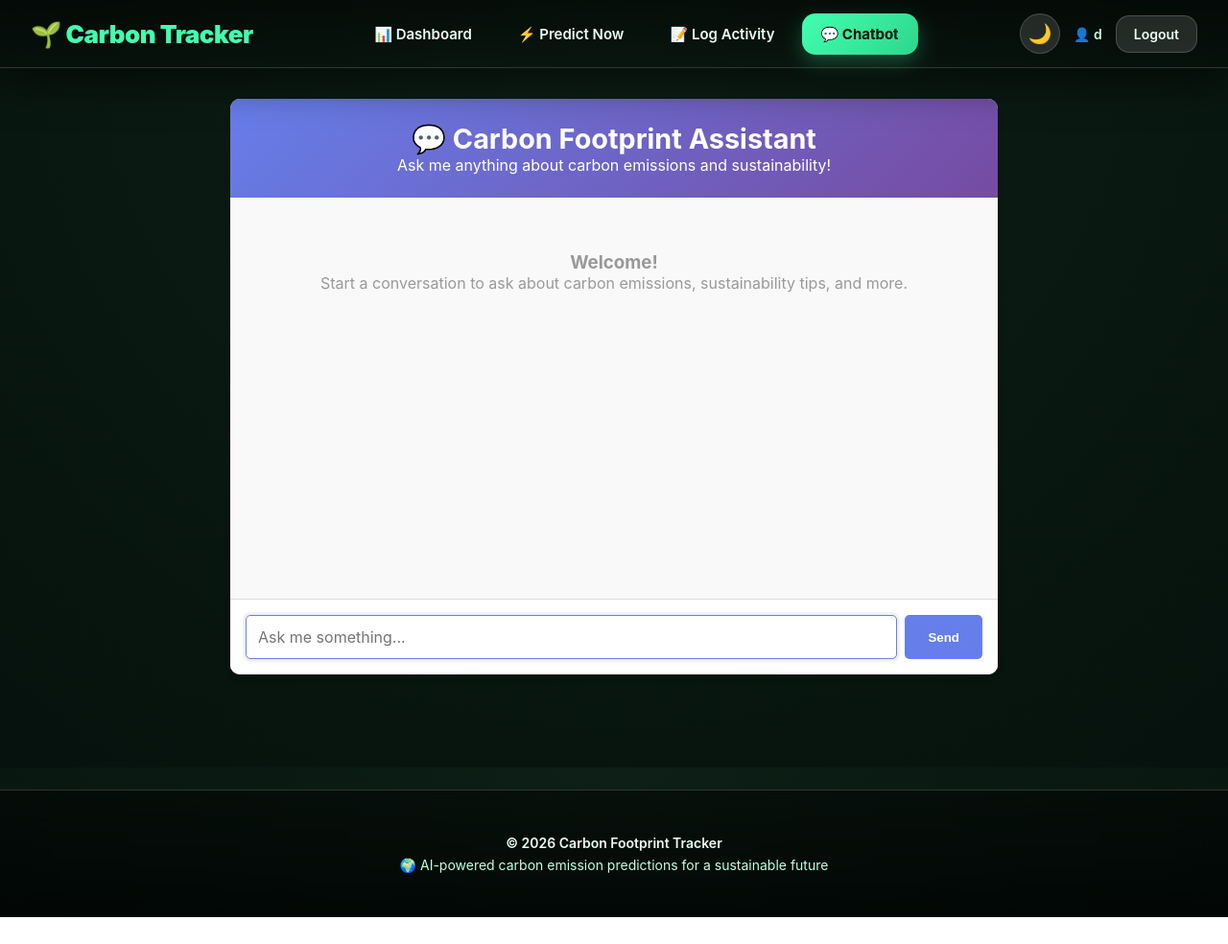
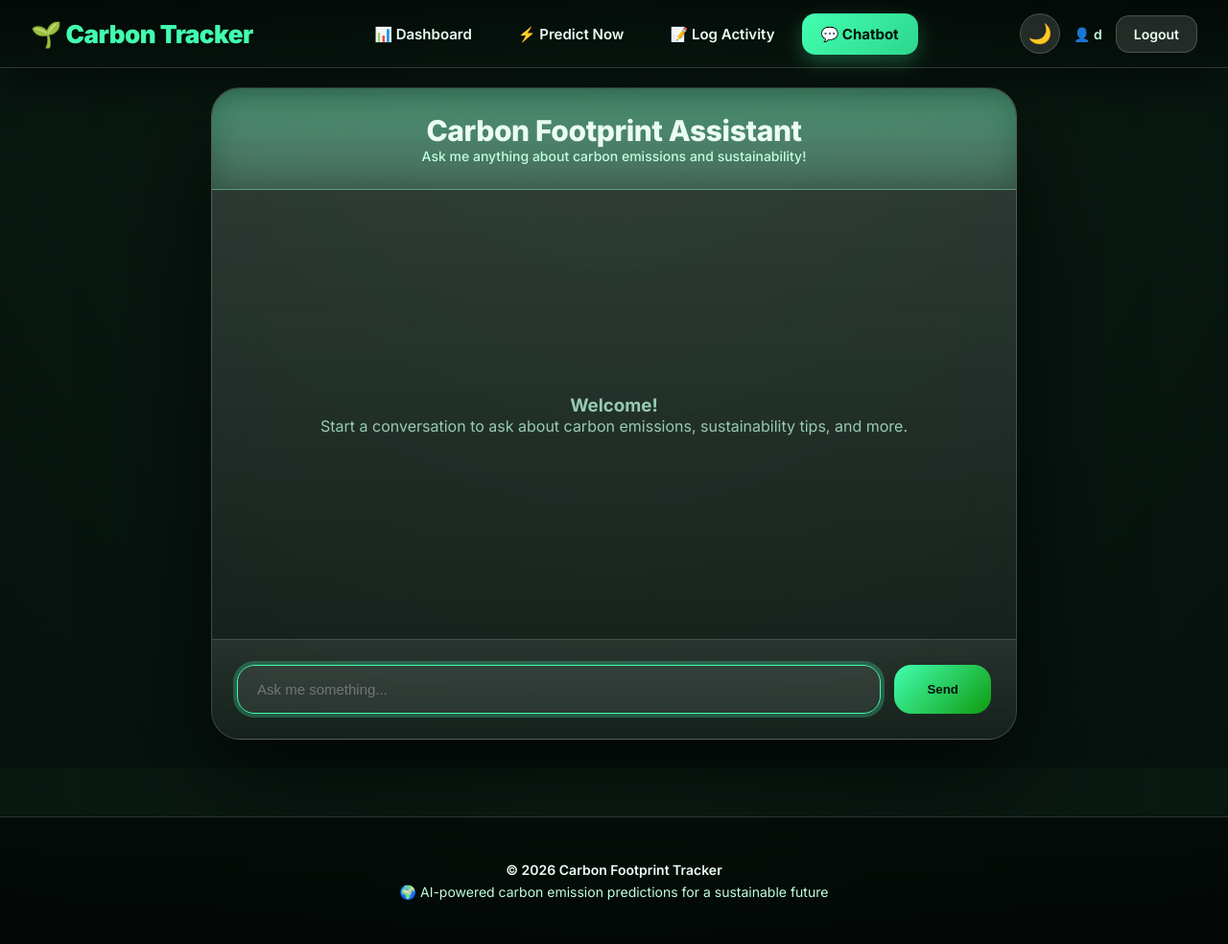
Before and after one commit to lucifer230407/carbon-footprint, a Django app: page /chatbot/ in a window 1280 px wide. Shown: the whole page at 96% size. Before the commit the page ends 956 px from the top, so only its background shows below. Run offline with Django 4.2, Linux system fonts and the light colour scheme; a user stored in the database is signed in; parts of the project's set-up code (start-up, migrations or seed data) failed here and were passed over.

Commit message:
Update UI theme and chatbot styling

```diff
--- a/chatbot/templates/chatbot/index.html
+++ b/chatbot/templates/chatbot/index.html
@@ -4,179 +4,205 @@
 
 {% block extra_head %}
 <style>
-    .chatbot-container {
-        max-width: 800px;
-        margin: 2rem auto;
-        background: white;
-        border-radius: 10px;
-        box-shadow: 0 4px 6px rgba(0, 0, 0, 0.1);
-        display: flex;
-        flex-direction: column;
-        height: 600px;
-    }
+ @import url('https://fonts.googleapis.com/css2?family=Inter:wght@400;500;600;700;800;900&display=swap');
 
-    .chatbot-header {
-        background: linear-gradient(135deg, #667eea 0%, #764ba2 100%);
-        color: white;
-        padding: 1.5rem;
-        border-radius: 10px 10px 0 0;
-        text-align: center;
-    }
+body{
+  font-family: 'Inter', system-ui, -apple-system, sans-serif;
+}
 
-    .chatbot-header h1 {
-        margin: 0;
-        font-size: 1.8rem;
-    }
+body{
+  background:radial-gradient(circle at top,var(--panel),var(--bg));
+  color:var(--text);
+}
 
-    .chatbot-messages {
-        flex: 1;
-        overflow-y: auto;
-        padding: 1.5rem;
-        background: #f9f9f9;
-    }
+/* CONTAINER */
+.chatbot-container{
+  max-width:840px;
+  margin:20px auto;
+  height:680px;
+  display:flex;
+  flex-direction:column;
+  background:linear-gradient(180deg,rgba(255,255,255,.16),rgba(255,255,255,.04));
+  backdrop-filter:blur(26px);
+  border-radius:30px;
+  border:1px solid var(--border);
+  box-shadow:0 40px 120px rgba(0,0,0,.75);
+  overflow:hidden;
+}
 
-    .message {
-        margin-bottom: 1rem;
-        display: flex;
-        animation: slideIn 0.3s ease-in-out;
-    }
+/* HEADER — SUBTLE GLASS */
+.chatbot-header{
+  background:
+    linear-gradient(
+      180deg,
+      rgba(66,255,176,.35),
+      rgba(66,255,176,.12)
+    );
+  backdrop-filter:blur(18px);
+  border-bottom:1px solid var(--border);
+  padding:26px;
+  text-align:center;
+}
 
-    @keyframes slideIn {
-        from {
-            opacity: 0;
-            transform: translateY(10px);
-        }
-        to {
-            opacity: 1;
-            transform: translateY(0);
-        }
-    }
+.chatbot-header h1{
+  font-size:30px;
+  font-weight:800;
+  letter-spacing:-0.4px;
+  color:var(--text);
+}
 
-    .message.user {
-        justify-content: flex-end;
-    }
 
-    .message.bot {
-        justify-content: flex-start;
-    }
+.chatbot-header p{
+  font-size:14px;
+  color:var(--muted);
+  font-weight:500;
+}
 
-    .message-content {
-        max-width: 70%;
-        padding: 0.75rem 1rem;
-        border-radius: 10px;
-        word-wrap: break-word;
-    }
+/* MESSAGE AREA */
+.chatbot-messages{
+  flex:1;
+  padding:30px;
+  overflow-y:auto;
+  display:flex;
+  flex-direction:column;
+  gap:18px;
+}
 
-    .message.user .message-content {
-        background: #667eea;
-        color: white;
-        border-radius: 10px 5px 10px 10px;
-    }
+/* ANIMATION */
+.message{
+  display:flex;
+  animation:floatUp .35s ease;
+}
 
-    .message.bot .message-content {
-        background: #e0e0e0;
-        color: #333;
-        border-radius: 5px 10px 10px 10px;
-    }
+@keyframes floatUp{
+  from{opacity:0;transform:translateY(16px)}
+  to{opacity:1;transform:translateY(0)}
+}
 
-    .message-time {
-        font-size: 0.75rem;
-        color: #999;
-        margin-top: 0.25rem;
-        padding: 0 0.5rem;
-    }
+/* BUBBLES */
+.message-content{
+  max-width:70%;
+  padding:18px 22px;
+  border-radius:20px;
+  font-size:15.5px;
+  line-height:1.65;
+  font-weight:500;
+  letter-spacing:.15px;
+  box-shadow:0 16px 40px rgba(0,0,0,.55);
+}
 
-    .chatbot-input-area {
-        border-top: 1px solid #ddd;
-        padding: 1rem;
-        background: white;
-        border-radius: 0 0 10px 10px;
-    }
 
-    .input-group {
-        display: flex;
-        gap: 0.5rem;
-    }
+/* USER */
+.message.user{
+  justify-content:flex-end;
+}
 
-    .input-group input {
-        flex: 1;
-        padding: 0.75rem;
-        border: 1px solid #ddd;
-        border-radius: 5px;
-        font-size: 1rem;
-        font-family: inherit;
-    }
+.message.user .message-content{
+  background:linear-gradient(135deg,var(--accent),#0f9b0f);
+  color:#04120b;
+  border-bottom-right-radius:8px;
+}
 
-    .input-group input:focus {
-        outline: none;
-        border-color: #667eea;
-        box-shadow: 0 0 0 3px rgba(102, 126, 234, 0.1);
-    }
+/* BOT */
+.message.bot{
+  justify-content:flex-start;
+}
 
-    .input-group button {
-        padding: 0.75rem 1.5rem;
-        background: #667eea;
-        color: white;
-        border: none;
-        border-radius: 5px;
-        cursor: pointer;
-        font-weight: 600;
-        transition: background 0.3s;
-    }
+.message.bot .message-content{
+  background:
+linear-gradient(180deg,rgba(255,255,255,.2),rgba(255,255,255,.06));
+  backdrop-filter:blur(16px);
+  color:var(--text);
+  border-bottom-left-radius:8px;
+}
 
-    .input-group button:hover {
-        background: #764ba2;
-    }
+/* INPUT AREA */
+.chatbot-input-area{
+  padding:26px;
+  border-top:1px solid var(--border);
+  background:linear-gradient(180deg,rgba(255,255,255,.08),rgba(255,255,255,.02));
 
-    .input-group button:disabled {
-        background: #ccc;
-        cursor: not-allowed;
-    }
+}
 
-    .loading {
-        display: inline-block;
-        padding: 0.75rem 1rem;
-        background: #e0e0e0;
-        border-radius: 10px;
-        color: #666;
-    }
+.input-group{
+  display:flex;
+  gap:14px;
+}
 
-    .loading::after {
-        content: "...";
-        animation: dots 1.5s steps(4, end) infinite;
-    }
+/* INPUT */
+.input-group input{
+  flex:1;
+  padding:16px 20px;
+  border-radius:18px;
+  border:1px solid var(--border);
+  background:rgba(255,255,255,.08);
+  color:var(--text);
+  font-size:15px;
+  transition:.25s ease;
+}
 
-    @keyframes dots {
-        0%, 20% {
-            content: ".";
-        }
-        40% {
-            content: "..";
-        }
-        60% {
-            content: "...";
-        }
-    }
+.input-group input:focus{
+  outline:none;
+  border-color:var(--accent);
+  box-shadow:0 0 0 4px rgba(66,255,176,.25);
+}
 
-    .error-message {
-        background: #fee;
-        color: #c33;
-        padding: 0.75rem 1rem;
-        border-radius: 10px;
-    }
+/* BUTTON */
+.input-group button{
+  padding:16px 34px;
+  border-radius:18px;
+  border:none;
+  background:linear-gradient(135deg,var(--accent),#0f9b0f);
+  color:#04120b;
+  font-weight:900;
+  cursor:pointer;
 
-    .welcome-message {
-        text-align: center;
-        padding: 2rem 1rem;
-        color: #999;
-    }
+  transition:.3s ease;
+}
+
+.input-group button:hover{
+  transform:translateY(-3px) scale(1.05);
+}
+
+.input-group button:disabled{
+  opacity:.5;
+  cursor:not-allowed;
+}
+
+/* LOADING */
+.loading{
+  padding:16px 20px;
+  border-radius:18px;
+  background:rgba(255,255,255,.18);
+  backdrop-filter:blur(14px);
+  color:var(--muted);
+  font-weight:600;
+}
+
+/* WELCOME */
+.welcome-message{
+  margin:auto;
+  text-align:center;
+  color:var(--muted);
+  opacity:.75;
+}
+
+/* MOBILE */
+@media(max-width:650px){
+  .chatbot-container{
+    height:90vh;
+    margin:10px;
+  }
+}
 </style>
+
+
 {% endblock %}
 
 {% block content %}
 <div class="chatbot-container">
     <div class="chatbot-header">
-        <h1>💬 Carbon Footprint Assistant</h1>
+        <h1>Carbon Footprint Assistant</h1>
         <p>Ask me anything about carbon emissions and sustainability!</p>
     </div>
 
```
Also changed, not shown: db.sqlite3.
